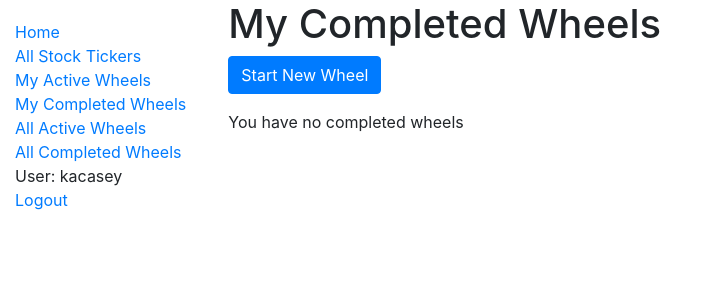
After one commit to kacasey8/option_wheel_tracker, a Django app: page /catalog/my_completed_wheels/ in a window 1280 px wide. The commit adds this page. Shown: the top 300 px of the page, without its empty margins (0-708 px from the left). Run offline with Django 3.2, Linux system fonts and the light colour scheme; a user stored in the database is signed in; data comes from the database, SQL or seed files in the repository; both versions use the stored data as it was after the commit; some libraries are stand-ins or nearby versions.

Commit message:
split my wheels into My Active Wheels/My Completed Wheels

```diff
--- a/catalog/templates/base_generic.html
+++ b/catalog/templates/base_generic.html
@@ -23,9 +23,10 @@
           <li><a href="{% url 'index' %}">Home</a></li>
           <li><a href="{% url 'tickers' %}">All Stock Tickers</a></li>
           {% if user.is_authenticated %}
-            <li><a href="{% url 'wheels' %}">My Wheels</a></li>
-            <li><a href="{% url 'wheels-all-active' %}">All Active Wheels</a></li>
-            <li><a href="{% url 'wheels-all-completed' %}">All Completed Wheels</a></li>
+            <li><a href="{% url 'my-active-wheels' %}">My Active Wheels</a></li>
+            <li><a href="{% url 'my-completed-wheels' %}">My Completed Wheels</a></li>
+            <li><a href="{% url 'all-active-wheels' %}">All Active Wheels</a></li>
+            <li><a href="{% url 'all-completed-wheels' %}">All Completed Wheels</a></li>
             <li>User: {{ user.get_username }}</li>
             <li><a href="{% url 'logout'%}?next={{request.path}}">Logout</a></li>
           {% else %}
--- a/catalog/templates/catalog/optionwheel_detail.html
+++ b/catalog/templates/catalog/optionwheel_detail.html
@@ -4,7 +4,7 @@
 
 {% block content %}
   <h1>Option Wheel: {{ wheel }}</h1>
-  <a type="button" class="btn btn-primary" href="{% url 'wheels' %}">My Wheels</a>
+  <a type="button" class="btn btn-primary" href="{% url 'my-active-wheels' %}">My Active Wheels</a>
   <p>All computation is done per share on this page. Multiply profits and collateral by 100 * quantity, since each contract is 100 shares</p>
   <p>
     <strong>Cost Basis:</strong> ${{ wheel_data.cost_basis }}
--- /dev/null
+++ b/catalog/templates/my_completed_wheels.html
@@ -0,0 +1,13 @@
+{% extends "base_generic.html" %}
+
+{% block content %}
+  <h1>My Completed Wheels</h1>
+
+  <p><a type="button" class="btn btn-primary" href="{% url 'wheel-create' %}">Start New Wheel</a></p>
+
+  {% if wheels %}
+    {% include '_base_wheel_table.html' with wheels=wheels %}
+  {% else %}
+    <p>You have no completed wheels</p>
+  {% endif %}
+{% endblock %}
--- a/catalog/urls.py
+++ b/catalog/urls.py
@@ -11,9 +11,10 @@ urlpatterns = [
     path('tickers/create/', views.StockTickerCreate.as_view(), name='ticker-create'),
     path('tickers/<int:pk>/update/', views.StockTickerUpdate.as_view(), name='ticker-update'),
     path('tickers/<int:pk>/delete/', views.StockTickerDelete.as_view(), name='ticker-delete'),
-    path('wheels/', views.MyWheels.as_view(), name='wheels'),
-    path('wheels_all_active/', views.AllActiveWheels.as_view(), name='wheels-all-active'),
-    path('wheels_all_completed/', views.AllCompletedWheels.as_view(), name='wheels-all-completed'),
+    path('my_active_wheels/', views.my_active_wheels, name='my-active-wheels'),
+    path('my_completed_wheels/', views.my_completed_wheels, name='my-completed-wheels'),
+    path('all_active_wheels/', views.all_active_wheels, name='all-active-wheels'),
+    path('all_completed_wheels/', views.all_completed_wheels, name='all-completed-wheels'),
     path('wheels/<int:pk>', views.OptionWheelDetailView.as_view(), name='wheel-detail'),
     path('wheels/<int:wheel_id>/purchase/<int:pk>', views.OptionPurchaseDetailView.as_view(), name='purchase-detail-view'),
     path('wheels/<int:wheel_id>/purchase/create/', views.OptionPurchaseCreate.as_view(), name='purchase-create'),
--- a/catalog/views.py
+++ b/catalog/views.py
@@ -83,47 +83,44 @@ class StockTickerDelete(generic.edit.DeleteView):
 
 
 # OptionWheel views
-class MyWheels(LoginRequiredMixin, generic.base.TemplateView):
-    template_name = 'catalog/my_wheels.html'
 
-    def get_context_data(self, **kwargs):
-        context = super().get_context_data(**kwargs)
-        user = self.request.user
-        wheels = OptionWheel.objects.filter(user=user)
+@login_required
+def my_active_wheels(request):
+    context = {}
+    wheels = OptionWheel.objects.filter(user=request.user, is_active=True)
+    for wheel in wheels:
+        wheel.add_purchase_data()
+    context["wheels"] = wheels
+    return render(request, 'my_active_wheels.html', context=context)
 
-        active = []
-        completed = []
-        for wheel in wheels:
-            wheel.add_purchase_data()
-            if (wheel.is_active):
-                active.append(wheel)
-            else:
-                completed.append(wheel)
-        context["active_wheels"] = active
-        context["completed_wheels"] = completed
-        return context
+@login_required
+def my_completed_wheels(request):
+    context = {}
+    wheels = OptionWheel.objects.filter(user=request.user, is_active=False)
+    for wheel in wheels:
+        wheel.add_purchase_data()
+    context["wheels"] = wheels
+    return render(request, 'my_completed_wheels.html', context=context)
 
-class AllActiveWheels(LoginRequiredMixin, generic.base.TemplateView):
-    template_name = 'catalog/all_active_wheels.html'
+@login_required
+def all_active_wheels(request):
+    context = {}
+    wheels = OptionWheel.objects.filter(is_active=True)
+    for wheel in wheels:
+        wheel.add_purchase_data()
+    context["wheels"] = wheels
+    return render(request, 'all_active_wheels.html', context=context)
 
-    def get_context_data(self, **kwargs):
-        context = super().get_context_data(**kwargs)
-        wheels = OptionWheel.objects.filter(is_active=True)
-        for wheel in wheels:
-            wheel.add_purchase_data()
-        context["active_wheels"] = wheels
-        return context
 
-class AllCompletedWheels(LoginRequiredMixin, generic.base.TemplateView):
-    template_name = 'catalog/all_completed_wheels.html'
+@login_required
+def all_completed_wheels(request):
+    context = {}
+    wheels = OptionWheel.objects.filter(is_active=False)
+    for wheel in wheels:
+        wheel.add_purchase_data()
+    context["wheels"] = wheels
+    return render(request, 'all_completed_wheels.html', context=context)
 
-    def get_context_data(self, **kwargs):
-        context = super().get_context_data(**kwargs)
-        wheels = OptionWheel.objects.filter(is_active=False)
-        for wheel in wheels:
-            wheel.add_purchase_data()
-        context["completed_wheels"] = wheels
-        return context
 
 class OptionWheelDetailView(LoginRequiredMixin, generic.DetailView):
     model = OptionWheel
@@ -195,7 +192,7 @@ class OptionWheelUpdate(generic.edit.UpdateView):
 
 class OptionWheelDelete(LoginRequiredMixin, generic.edit.DeleteView):
     model = OptionWheel
-    success_url = reverse_lazy('wheels')
+    success_url = reverse_lazy('my-active-wheels')
 
 
 # OptionPurchase views
```
Also changed, not shown: catalog/templates/all_active_wheels.html (added, +14 -0 lines), catalog/templates/all_completed_wheels.html (added, +14 -0 lines), catalog/templates/catalog/all_active_wheels.html (deleted, +0 -12 lines), catalog/templates/catalog/all_completed_wheels.html (deleted, +0 -12 lines), catalog/templates/catalog/my_wheels.html (deleted, +0 -23 lines), catalog/templates/my_active_wheels.html (added, +13 -0 lines), db.sqlite3.
